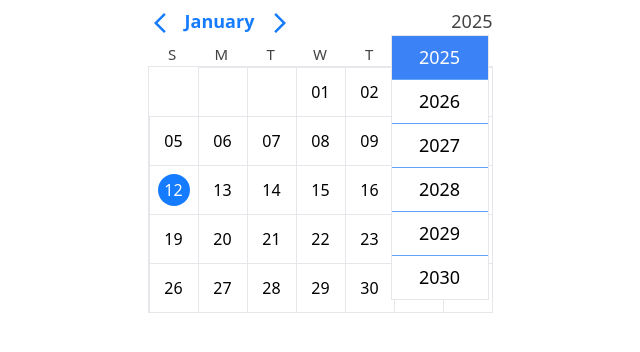
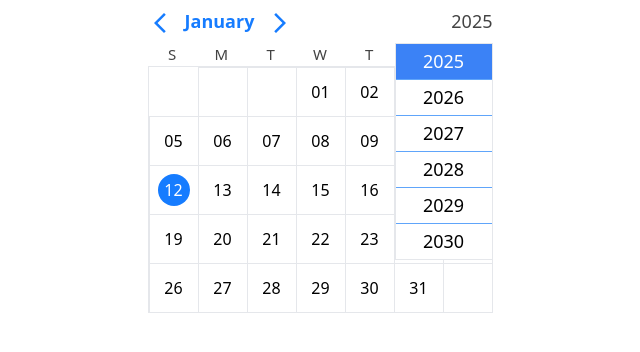
Before and after one commit to Stive627/laboratory, a React (Create React App) app: page / in a window 1280 px wide. Both pictures are taken after a click on the button "2025". Shown: the top 352 px of the page, without its empty margins (320-960 px from the left). Built offline with nearby package versions, Linux system fonts and the light colour scheme.

Commit message:
completed

```diff
--- a/src/components/calendars/HeadCalendar.js
+++ b/src/components/calendars/HeadCalendar.js
@@ -7,6 +7,7 @@ function HeadCalendar({curMonth, currYear, handleNext, handlePrevious, handleSel
     const darkcolor = 'rgba(67, 67, 67, 1)'
     const [show, setShow] = useState(false)
   return (
+    <div className=' relative'>
     <div className=' w-full py-1 my-1 flex justify-between'>
         <div className=' flex flex-row text-[18px]'>
             <div><button  onClick={()=> handlePrevious()}><ArrowBackIosNewIcon style={{color:bluecolor}}/></button></div>
@@ -15,13 +16,17 @@ function HeadCalendar({curMonth, currYear, handleNext, handlePrevious, handleSel
         </div>
         <div >
             <button onClick={()=> setShow(!show)} style={{color:darkcolor}} className='text-[18px] cursor-pointer'>{currYear}</button>
-            { show && <div className=' relative'> <div className=' absolute right-1 bg-white border'>
-                          <div className=' w-full flex flex-col divide-y divide-blue-400'>
-                            {arr.map((elt, indx) => <button onClick = {() => {handleSelect(indx); setShow(!show);}} key={indx} className={`text-[18px] p-2 w-24  ${parseInt(elt) === parseInt(currYear) && 'bg-blue-500 text-white'}`}>{elt}</button>)}
-                          </div>
-                          </div></div>}
         </div>
     </div>
+{ show && <div onClick={()=>setShow(!show)} className = 'absolute w-full'>
+            <div className=' float-right'>
+            <div className='w-full flex flex-col divide-y divide-blue-400  border '>
+                {arr.map((elt, indx) => <button onClick = {() => {handleSelect(indx); setShow(!show);}} key={indx} className={`text-[18px] py-1 px-2 w-24  ${parseInt(elt) === parseInt(currYear) ? 'bg-blue-500 text-white' : 'bg-white'}`}>{elt}</button>)}
+            </div>
+            </div>
+          </div>}
+      </div>
+
   )
 }
 
```
